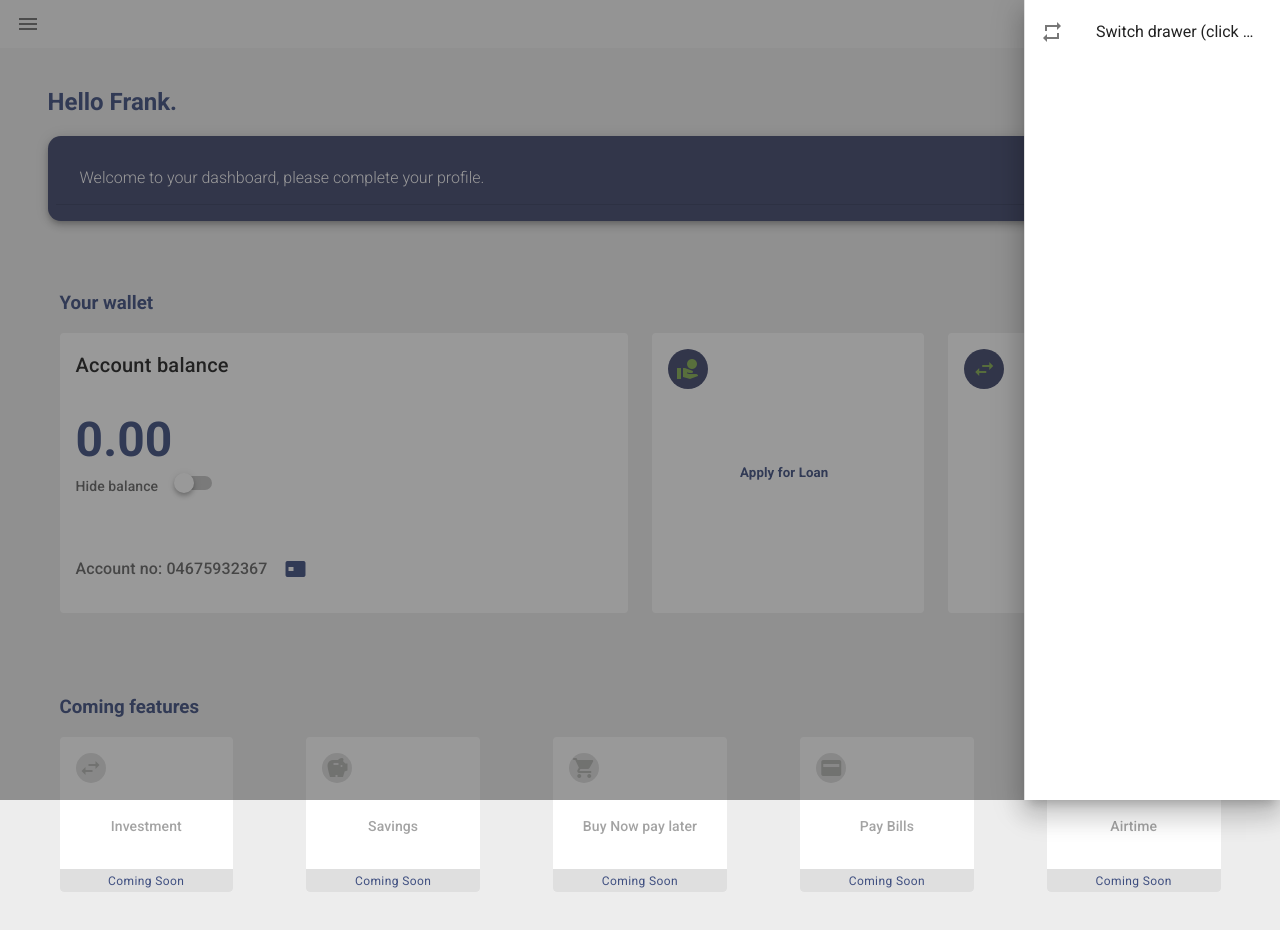
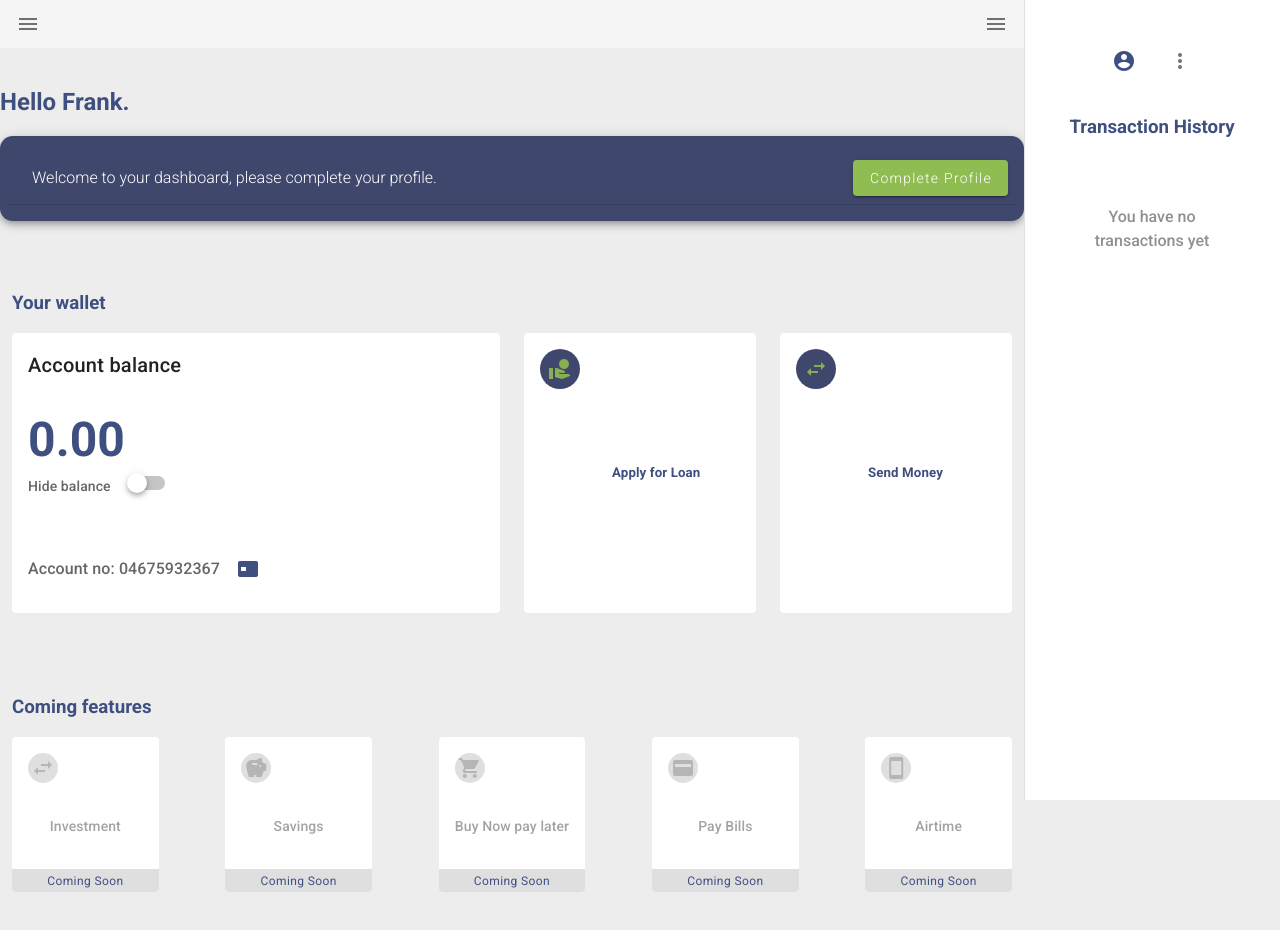
Before and after one commit to Lirac/figo, a Nuxt app: page / in a window 1280 px wide. Both pictures are taken after a click on the button 1252 px from the left and 24 px from the top of the page. Shown: the top 930 px of the page. Built offline with nearby package versions, Linux system fonts and the light colour scheme.

Commit message:
fix right app bar

```diff
--- a/layouts/default.vue
+++ b/layouts/default.vue
@@ -37,15 +37,15 @@
         <nuxt />
       </v-container>
     </v-main>
-    <v-navigation-drawer v-model="rightDrawer" :right="right" temporary fixed>
-      <v-list>
-        <v-list-item @click.native="right = !right">
-          <v-list-item-action>
-            <v-icon light> mdi-repeat </v-icon>
-          </v-list-item-action>
-          <v-list-item-title>Switch drawer (click me)</v-list-item-title>
-        </v-list-item>
-      </v-list>
+    <v-navigation-drawer v-model="rightDrawer" :right="right" app>
+      <div class="text-center right-drawer__container">
+        <v-icon class="account-icon">mdi-account-circle</v-icon>
+
+        <v-icon class="ml-8">mdi-dots-vertical</v-icon>
+
+        <h3 class="mt-10">Transaction History</h3>
+        <p class="transaction-status mt-16">You have no transactions yet</p>
+      </div>
     </v-navigation-drawer>
   </v-app>
 </template>
@@ -113,4 +113,17 @@ export default {
 .page-container {
   padding-top: 2rem;
 }
+.right-drawer__container {
+  padding: 3rem 2.5rem;
+}
+
+.account-icon {
+  color: var(--color-heading);
+}
+
+.transaction-status {
+  font-size: 1rem;
+  font-weight: 500;
+  opacity: 0.5;
+}
 </style>
```
